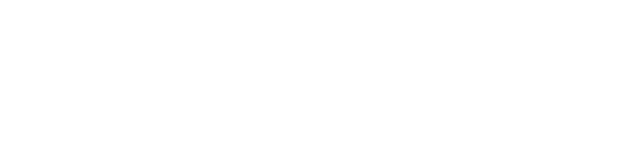
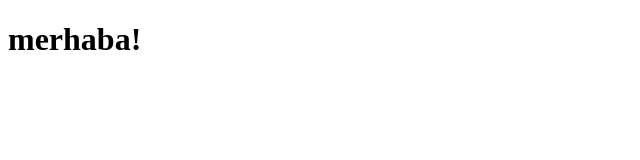
Before and after one commit to mekar4306/06082021megreencode, a plain HTML site: page betul.html in a window 1280 px wide. Shown: the whole page, without its empty margins (0-640 px from the left). Drawn offline with Linux system fonts and the light colour scheme.

Commit message:
h1 satiri eklendi

```diff
--- a/betul.html
+++ b/betul.html
@@ -7,6 +7,6 @@
     <title>Document</title>
 </head>
 <body>
-
+    <h1>merhaba!</h1>
 </body>
 </html>
```
